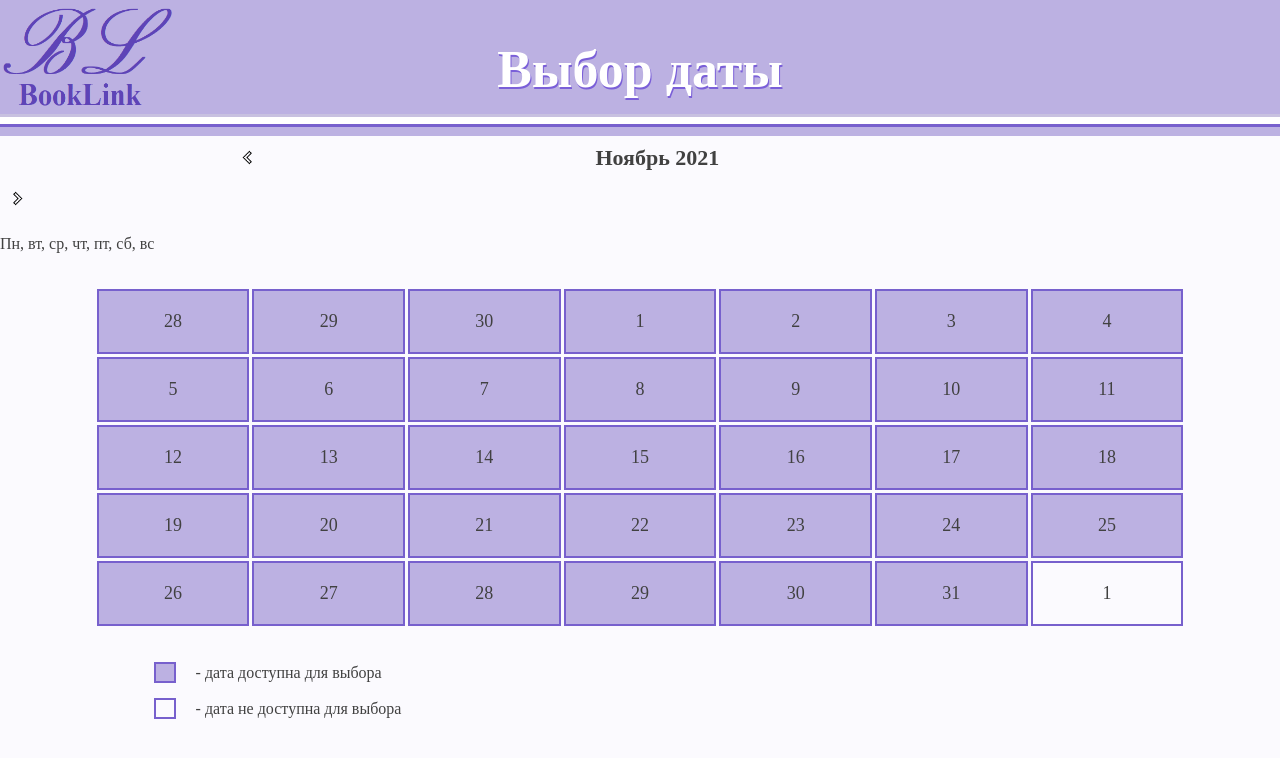
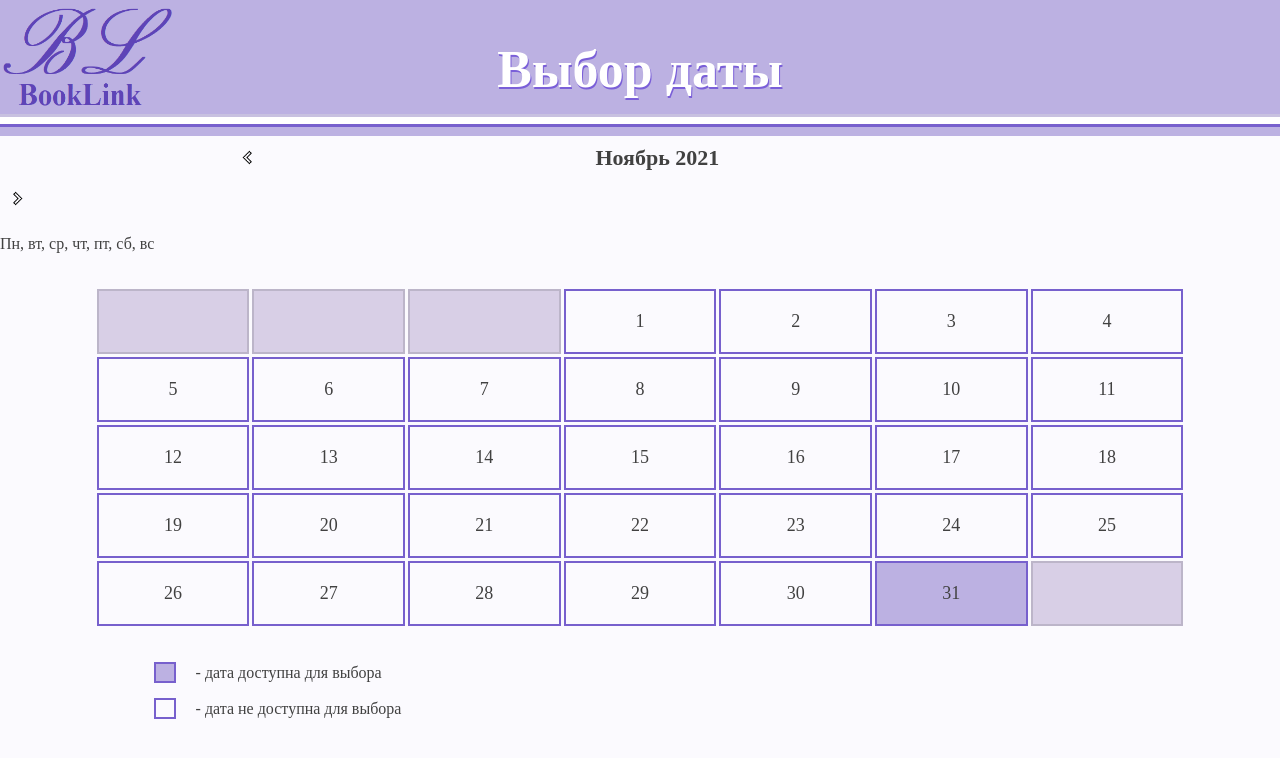
Before and after one commit to Murtagy/booklink, a Vue app in the folder vfront/: page /calendar in a window 1280 px wide. Shown: the top 758 px of the page. Built offline with nearby package versions, Linux system fonts and the light colour scheme.

Commit message:
not selected month

```diff
--- a/vfront/src/pages/Calendar.vue
+++ b/vfront/src/pages/Calendar.vue
@@ -11,7 +11,7 @@
     <p> Пн, вт, ср, чт, пт, сб, вс </p>
     <div v-if="availability == null"> Loading ... </div>
     <div v-if="availability != null" class="dates">
-    <span v-for="day in calendar_dates" :key=day.getTime() v-bind:class="{clickable: isAvailable(day)}" >{{ day.getUTCDate() }}</span>
+    <span v-for="day in calendar_dates" :key=day.getTime() v-bind:class="{clickable: isAvailable(day), empty: isNotSelectedMonth(day)}" >{{ isNotSelectedMonth(day) ? '' : day.getUTCDate() }}</span>
     </div>
     <br />
     <div class="explication">
@@ -113,11 +113,12 @@ export default {
         },
         IsLessThenToday(date) {
             const today = new Date()
-            return date > today;
+            return date < today;
         },
         isAvailable(date){
             // validates date against calendar and availability
             if (this.IsLessThenToday(date)) { return false }
+            if (this.isNotSelectedMonth(date)) { return false }
 
             return true
         },
@@ -138,6 +139,9 @@ export default {
 
             this.updateCalendarDates()
         },
+        isNotSelectedMonth(date){
+            return (date.getUTCMonth() != this.calendar_start_date.getUTCMonth())
+        },
     },
     created() {
         console.debug('Created Calendar page')
```
